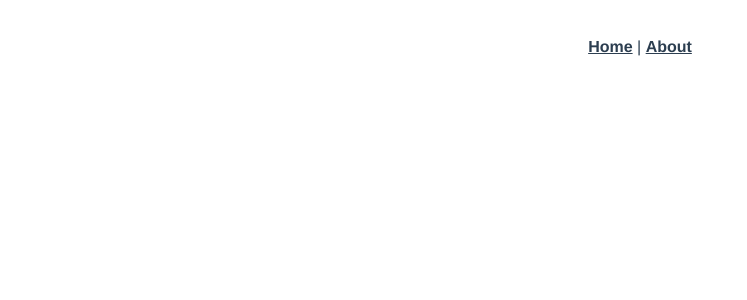
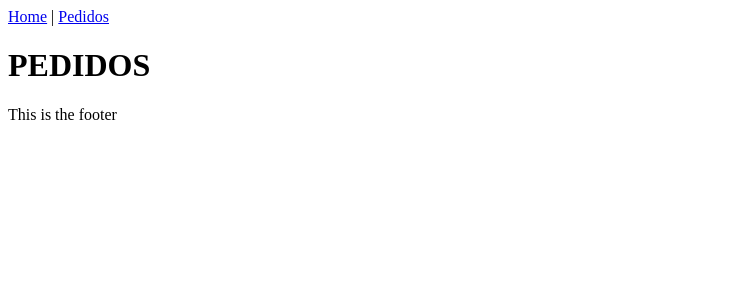
Before and after one commit to uadson/djrest-vuejs-example, a Vue app in the folder frontend/: page /pedidos in a window 1280 px wide. Before the commit this address had no page. Shown: the top 300 px of the page, without its empty margins (0-747 px from the left). Built offline with nearby package versions, Linux system fonts and the light colour scheme.

Commit message:
setup vue router to home and order

```diff
--- a/frontend/src/App.vue
+++ b/frontend/src/App.vue
@@ -1,30 +1,23 @@
 <template>
-  <nav>
-    <router-link to="/">Home</router-link> |
-    <router-link to="/about">About</router-link>
-  </nav>
+  <Navbar />
   <router-view/>
+  <Footer />
 </template>
 
+<script>
+import Footer from './components/Footer.vue'
+import Navbar from './components/Navbar.vue'
+
+export default {
+  name: 'App',
+
+  components: {
+    Footer,
+    Navbar,
+  }
+}
+</script>
+
 <style>
-#app {
-  font-family: Avenir, Helvetica, Arial, sans-serif;
-  -webkit-font-smoothing: antialiased;
-  -moz-osx-font-smoothing: grayscale;
-  text-align: center;
-  color: #2c3e50;
-}
 
-nav {
-  padding: 30px;
-}
-
-nav a {
-  font-weight: bold;
-  color: #2c3e50;
-}
-
-nav a.router-link-exact-active {
-  color: #42b983;
-}
 </style>
--- /dev/null
+++ b/frontend/src/components/Footer.vue
@@ -0,0 +1,11 @@
+<template>
+  <div>
+    <footer>This is the footer</footer>
+  </div>
+</template>
+
+<script>
+export default {
+    name: 'Footer'
+}
+</script>
--- a/frontend/src/components/HelloWorld.vue
+++ /dev/null
@@ -1,58 +0,0 @@
-<template>
-  <div class="hello">
-    <h1>{{ msg }}</h1>
-    <p>
-      For a guide and recipes on how to configure / customize this project,<br>
-      check out the
-      <a href="https://cli.vuejs.org" target="_blank" rel="noopener">vue-cli documentation</a>.
-    </p>
-    <h3>Installed CLI Plugins</h3>
-    <ul>
-      <li><a href="https://github.com/vuejs/vue-cli/tree/dev/packages/%40vue/cli-plugin-babel" target="_blank" rel="noopener">babel</a></li>
-      <li><a href="https://github.com/vuejs/vue-cli/tree/dev/packages/%40vue/cli-plugin-router" target="_blank" rel="noopener">router</a></li>
-    </ul>
-    <h3>Essential Links</h3>
-    <ul>
-      <li><a href="https://vuejs.org" target="_blank" rel="noopener">Core Docs</a></li>
-      <li><a href="https://forum.vuejs.org" target="_blank" rel="noopener">Forum</a></li>
-      <li><a href="https://chat.vuejs.org" target="_blank" rel="noopener">Community Chat</a></li>
-      <li><a href="https://twitter.com/vuejs" target="_blank" rel="noopener">Twitter</a></li>
-      <li><a href="https://news.vuejs.org" target="_blank" rel="noopener">News</a></li>
-    </ul>
-    <h3>Ecosystem</h3>
-    <ul>
-      <li><a href="https://router.vuejs.org" target="_blank" rel="noopener">vue-router</a></li>
-      <li><a href="https://vuex.vuejs.org" target="_blank" rel="noopener">vuex</a></li>
-      <li><a href="https://github.com/vuejs/vue-devtools#vue-devtools" target="_blank" rel="noopener">vue-devtools</a></li>
-      <li><a href="https://vue-loader.vuejs.org" target="_blank" rel="noopener">vue-loader</a></li>
-      <li><a href="https://github.com/vuejs/awesome-vue" target="_blank" rel="noopener">awesome-vue</a></li>
-    </ul>
-  </div>
-</template>
-
-<script>
-export default {
-  name: 'HelloWorld',
-  props: {
-    msg: String
-  }
-}
-</script>
-
-<!-- Add "scoped" attribute to limit CSS to this component only -->
-<style scoped>
-h3 {
-  margin: 40px 0 0;
-}
-ul {
-  list-style-type: none;
-  padding: 0;
-}
-li {
-  display: inline-block;
-  margin: 0 10px;
-}
-a {
-  color: #42b983;
-}
-</style>
--- /dev/null
+++ b/frontend/src/components/Navbar.vue
@@ -0,0 +1,19 @@
+<template>
+  <nav>
+    <router-link to="/">
+        <img src="" id="logo">
+    </router-link>
+    <router-link to="/">Home</router-link> |
+    <router-link to="/pedidos">Pedidos</router-link>
+  </nav>
+</template>
+
+<script>
+export default {
+    name: 'Navbar',
+}
+</script>
+
+<style>
+
+</style>
--- a/frontend/src/router/index.js
+++ b/frontend/src/router/index.js
@@ -8,12 +8,12 @@ const routes = [
     component: HomeView
   },
   {
-    path: '/about',
-    name: 'about',
+    path: '/pedidos',
+    name: 'OrderView',
     // route level code-splitting
     // this generates a separate chunk (about.[hash].js) for this route
     // which is lazy-loaded when the route is visited.
-    component: () => import(/* webpackChunkName: "about" */ '../views/AboutView.vue')
+    component: () => import(/* webpackChunkName: "pedidos" */ '../views/OrderView.vue')
   }
 ]
 
--- a/frontend/src/views/AboutView.vue
+++ /dev/null
@@ -1,5 +0,0 @@
-<template>
-  <div class="about">
-    <h1>This is an about page</h1>
-  </div>
-</template>
--- a/frontend/src/views/HomeView.vue
+++ b/frontend/src/views/HomeView.vue
@@ -1,18 +1,14 @@
 <template>
   <div class="home">
-    <img alt="Vue logo" src="../assets/logo.png">
-    <HelloWorld msg="Welcome to Your Vue.js App"/>
+    <h1>HOME</h1>
   </div>
 </template>
 
 <script>
-// @ is an alias to /src
-import HelloWorld from '@/components/HelloWorld.vue'
-
 export default {
   name: 'HomeView',
   components: {
-    HelloWorld
+
   }
 }
 </script>
--- /dev/null
+++ b/frontend/src/views/OrderView.vue
@@ -0,0 +1,5 @@
+<template>
+  <div>
+    <h1>PEDIDOS</h1>
+  </div>
+</template>
```
